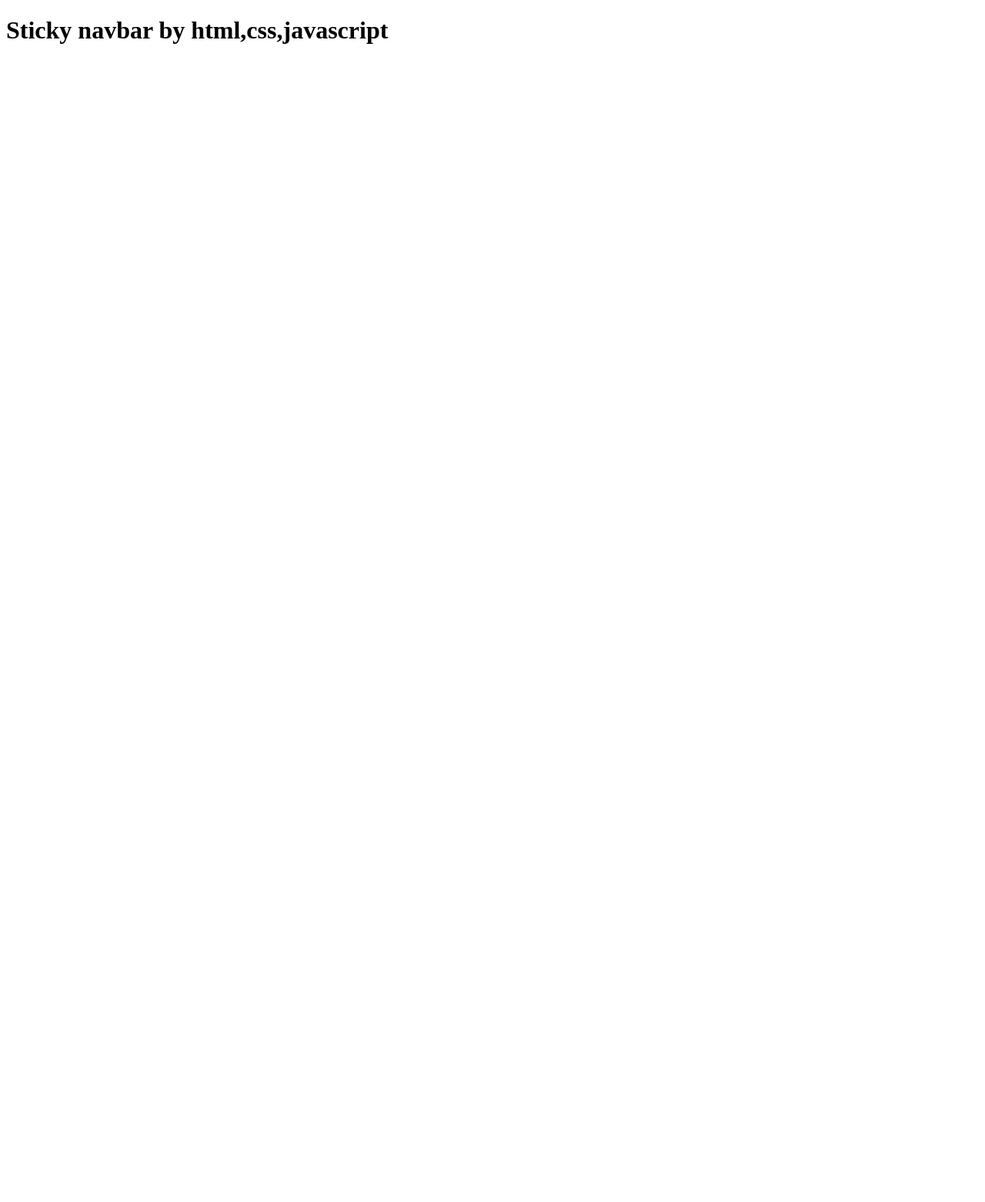
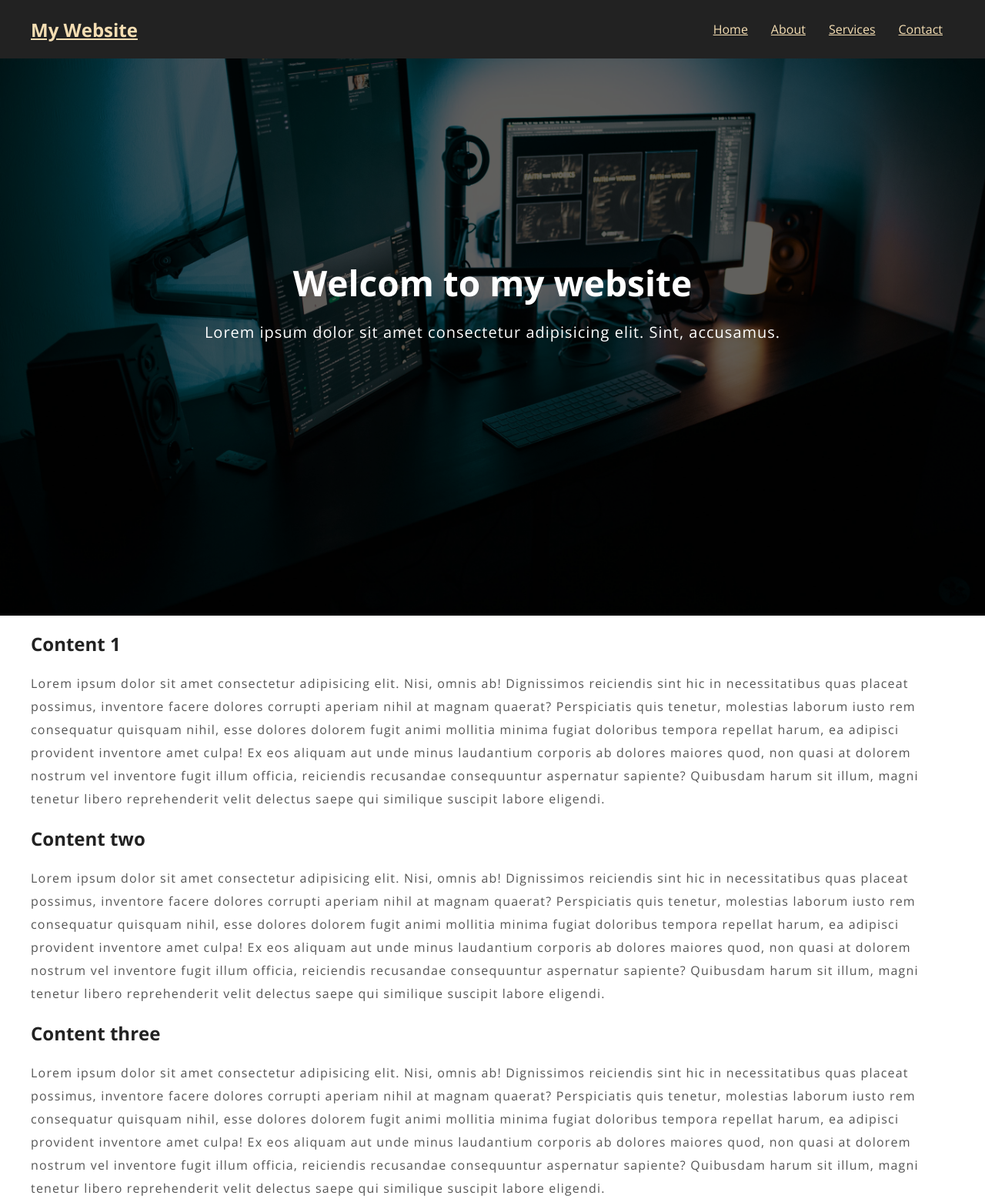
Before and after one commit to Smahesh05/html-css-js-projects, a browser extension: page sticky-navbar/index.html in a window 1280 px wide. Shown: the whole page at 77% size. Before the commit the page ends 800 px from the top, so only its background shows below. Drawn offline with nearby package versions, Linux system fonts and the light colour scheme.

Commit message:
added javascript logic for sticky navbar

```diff
--- a/sticky-navbar/index.html
+++ b/sticky-navbar/index.html
@@ -7,7 +7,76 @@
     <title>Sticky Navbar</title>
   </head>
   <body>
-    <h1>Sticky navbar by html,css,javascript</h1>
+    <nav class="nav">
+      <div class="container">
+        <h1 class="logo">
+          <a href="/index.html">My Website</a>
+        </h1>
+        <ul>
+          <li><a href="#" class="current">Home</a></li>
+          <li><a href="#">About</a></li>
+          <li><a href="#">Services</a></li>
+          <li><a href="#">Contact</a></li>
+        </ul>
+      </div>
+    </nav>
+
+    <div class="hero">
+      <div class="container">
+        <h1>Welcom to my website</h1>
+        <p>
+          Lorem ipsum dolor sit amet consectetur adipisicing elit. Sint,
+          accusamus.
+        </p>
+      </div>
+    </div>
+
+    <section class="container content">
+      <h2>Content 1</h2>
+      <p>
+        Lorem ipsum dolor sit amet consectetur adipisicing elit. Nisi, omnis ab!
+        Dignissimos reiciendis sint hic in necessitatibus quas placeat possimus,
+        inventore facere dolores corrupti aperiam nihil at magnam quaerat?
+        Perspiciatis quis tenetur, molestias laborum iusto rem consequatur
+        quisquam nihil, esse dolores dolorem fugit animi mollitia minima fugiat
+        doloribus tempora repellat harum, ea adipisci provident inventore amet
+        culpa! Ex eos aliquam aut unde minus laudantium corporis ab dolores
+        maiores quod, non quasi at dolorem nostrum vel inventore fugit illum
+        officia, reiciendis recusandae consequuntur aspernatur sapiente?
+        Quibusdam harum sit illum, magni tenetur libero reprehenderit velit
+        delectus saepe qui similique suscipit labore eligendi.
+      </p>
+
+      <h2>Content two</h2>
+      <p>
+        Lorem ipsum dolor sit amet consectetur adipisicing elit. Nisi, omnis ab!
+        Dignissimos reiciendis sint hic in necessitatibus quas placeat possimus,
+        inventore facere dolores corrupti aperiam nihil at magnam quaerat?
+        Perspiciatis quis tenetur, molestias laborum iusto rem consequatur
+        quisquam nihil, esse dolores dolorem fugit animi mollitia minima fugiat
+        doloribus tempora repellat harum, ea adipisci provident inventore amet
+        culpa! Ex eos aliquam aut unde minus laudantium corporis ab dolores
+        maiores quod, non quasi at dolorem nostrum vel inventore fugit illum
+        officia, reiciendis recusandae consequuntur aspernatur sapiente?
+        Quibusdam harum sit illum, magni tenetur libero reprehenderit velit
+        delectus saepe qui similique suscipit labore eligendi.
+      </p>
+      <h2>Content three</h2>
+      <p>
+        Lorem ipsum dolor sit amet consectetur adipisicing elit. Nisi, omnis ab!
+        Dignissimos reiciendis sint hic in necessitatibus quas placeat possimus,
+        inventore facere dolores corrupti aperiam nihil at magnam quaerat?
+        Perspiciatis quis tenetur, molestias laborum iusto rem consequatur
+        quisquam nihil, esse dolores dolorem fugit animi mollitia minima fugiat
+        doloribus tempora repellat harum, ea adipisci provident inventore amet
+        culpa! Ex eos aliquam aut unde minus laudantium corporis ab dolores
+        maiores quod, non quasi at dolorem nostrum vel inventore fugit illum
+        officia, reiciendis recusandae consequuntur aspernatur sapiente?
+        Quibusdam harum sit illum, magni tenetur libero reprehenderit velit
+        delectus saepe qui similique suscipit labore eligendi.
+      </p>
+    </section>
+
     <script src="./script.js"></script>
   </body>
 </html>
--- a/sticky-navbar/script.js
+++ b/sticky-navbar/script.js
@@ -0,0 +1,10 @@
+const nav = document.querySelector(".nav");
+window.addEventListener("scroll", fixnav);
+
+function fixnav() {
+  if (window.scrollY > nav.offsetHeight + 150) {
+    nav.classList.add("active");
+  } else {
+    nav.classList.remove("active");
+  }
+}
--- a/sticky-navbar/style.css
+++ b/sticky-navbar/style.css
@@ -0,0 +1,125 @@
+@import url("https://fonts.googleapis.com/css2?family=Open+Sans:wght@400;700&display=swap");
+
+* {
+  box-sizing: border-box;
+  margin: 0;
+  padding: 0;
+}
+
+body {
+  font-family: "Open Sans", sans-serif;
+  color: #222;
+  padding-bottom: 50px;
+}
+
+.container {
+  max-width: 1200px;
+  margin: 0 auto;
+}
+
+/* to do nav */
+
+.nav {
+  position: fixed;
+  background-color: #222;
+  top: 0;
+  left: 0;
+  right: 0;
+  transition: all 0.3s ease-in-out;
+}
+
+.nav .container {
+  display: flex;
+  justify-content: space-between;
+  align-items: center;
+  padding: 20px 0;
+  transition: all 0.3s ease-in-out;
+}
+
+.nav ul {
+  display: flex;
+  list-style: none;
+  align-items: center;
+  justify-content: center;
+}
+
+.nav ul li {
+  color: white;
+  text-decoration: none;
+  padding: 7px 15px;
+  transition: all 0.3s ease-in-out;
+}
+
+.nav a {
+  color: wheat;
+}
+
+.nav.active {
+  background-color: white;
+  box-shadow: 0 2px 10px rgba(0, 0, 0, 0.3);
+}
+
+.nav.active a {
+  color: #000;
+}
+
+.nav.active .nav .container {
+  padding: 10px 0;
+}
+
+.nav a .nav a:hover {
+  color: #c0392b;
+  font-weight: bold;
+}
+
+/* hero */
+.hero {
+  background-image: url("./images/hero-img.jpg");
+  background-repeat: no-repeat;
+  background-size: cover;
+  background-position: bottom center;
+
+  height: 100vh;
+  color: #fff;
+  display: flex;
+  justify-content: center;
+  align-items: center;
+  text-align: center;
+
+  position: relative;
+  margin-bottom: 20px;
+
+  z-index: -2;
+}
+
+.hero::before {
+  content: "";
+  position: absolute;
+  top: 0;
+  left: 0;
+  width: 100%;
+  height: 100%;
+  background-color: rgba(0, 0, 0, 0.6);
+  z-index: -1;
+}
+
+.hero h1 {
+  font-size: 46px;
+  margin: -20px 0 20px;
+}
+.hero p {
+  font-size: 20px;
+  letter-spacing: 1px;
+}
+
+.content h2,
+.content h3 {
+  font-size: 150%;
+  margin: 20px 0;
+}
+
+.content p {
+  color: #555;
+  line-height: 30px;
+  letter-spacing: 1.2px;
+}
```
Also changed, not shown: sticky-navbar/images/hero-img.jpg (added).
